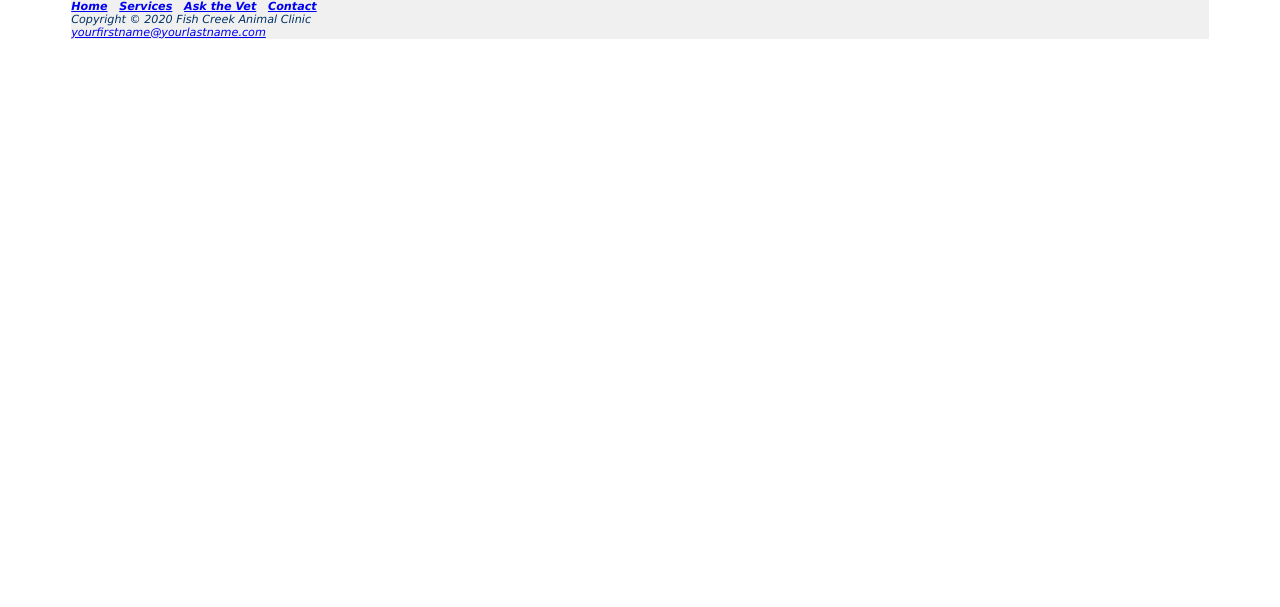
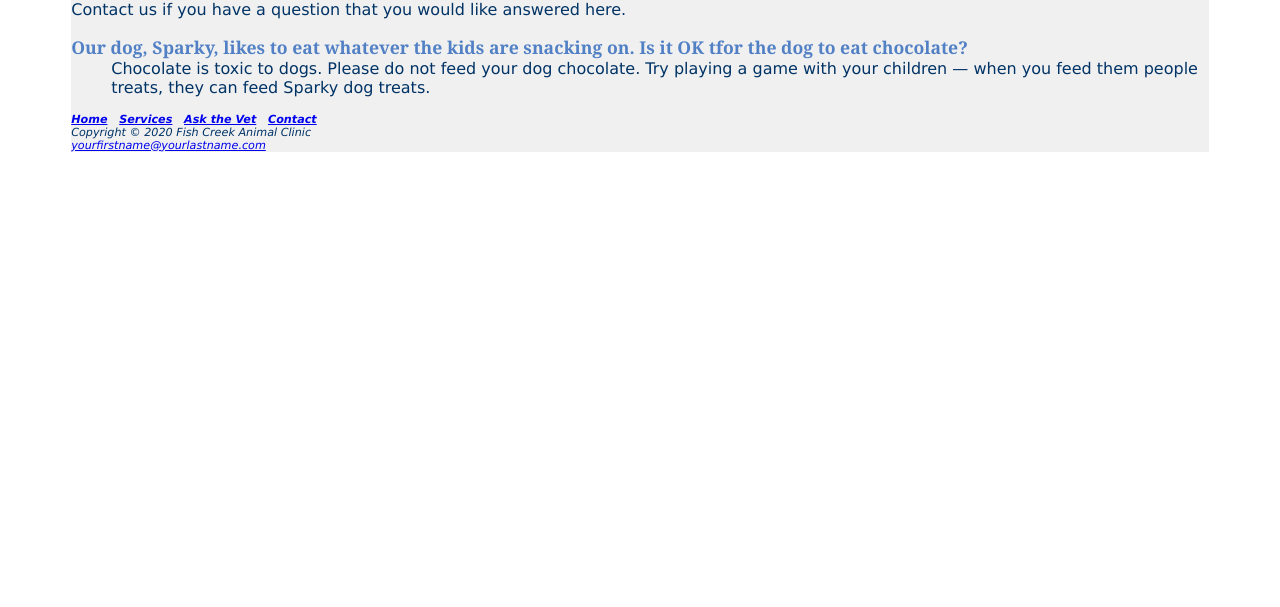
Before and after one commit to bbcsnj/fishcreekChap4_2021, a plain HTML site: page askvet.html in a window 1280 px wide. Shown: the part 193-800 px from the top of the page. Drawn offline with Linux system fonts and the light colour scheme.

Commit message:
Update askvet.html

```diff
--- a/askvet.html
+++ b/askvet.html
@@ -18,6 +18,14 @@
 </nav>
 <main>
 <h2>Ask the Vet</h2>
+<p>Contact us if you have a question that you would like answered here.</p>
+<dl>
+<dt>Our dog, Sparky, likes to eat whatever the kids are snacking on. Is it OK tfor the dog to eat
+chocolate?</dt>
+<dd>Chocolate is toxic to dogs. Please do not feed your dog chocolate. Try
+playing a game with your children &mdash; when you feed them people treats, they
+can feed Sparky dog treats.</dd>
+</dl>
 </main>
 <footer>
 <nav>
```
